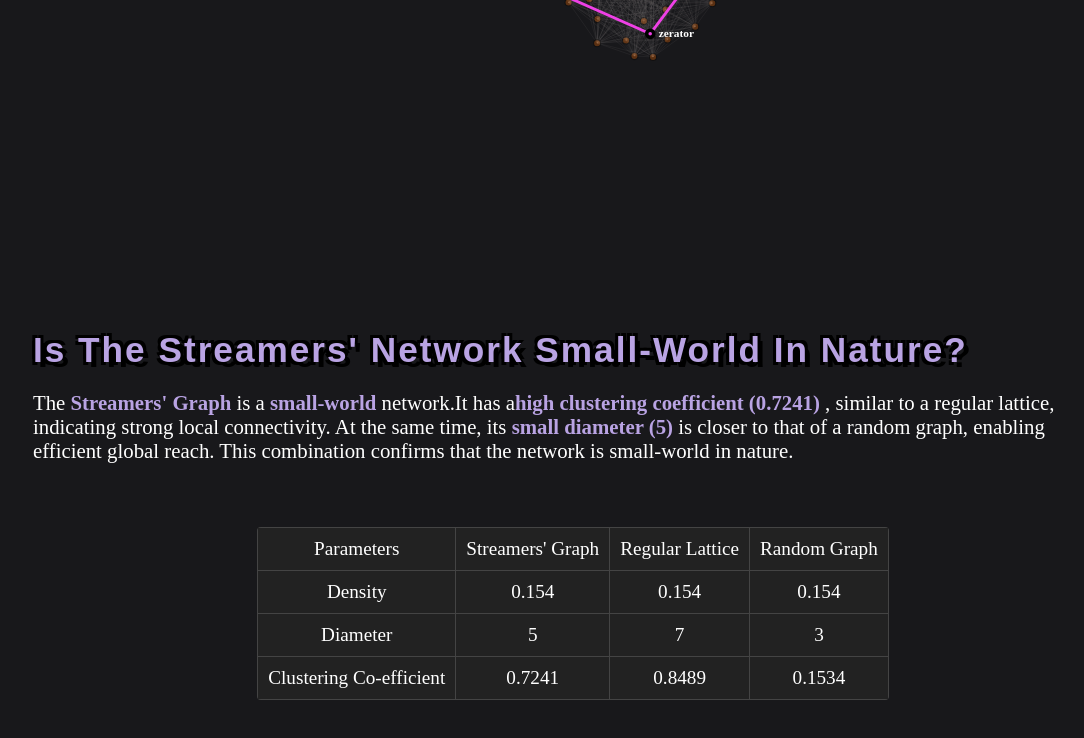
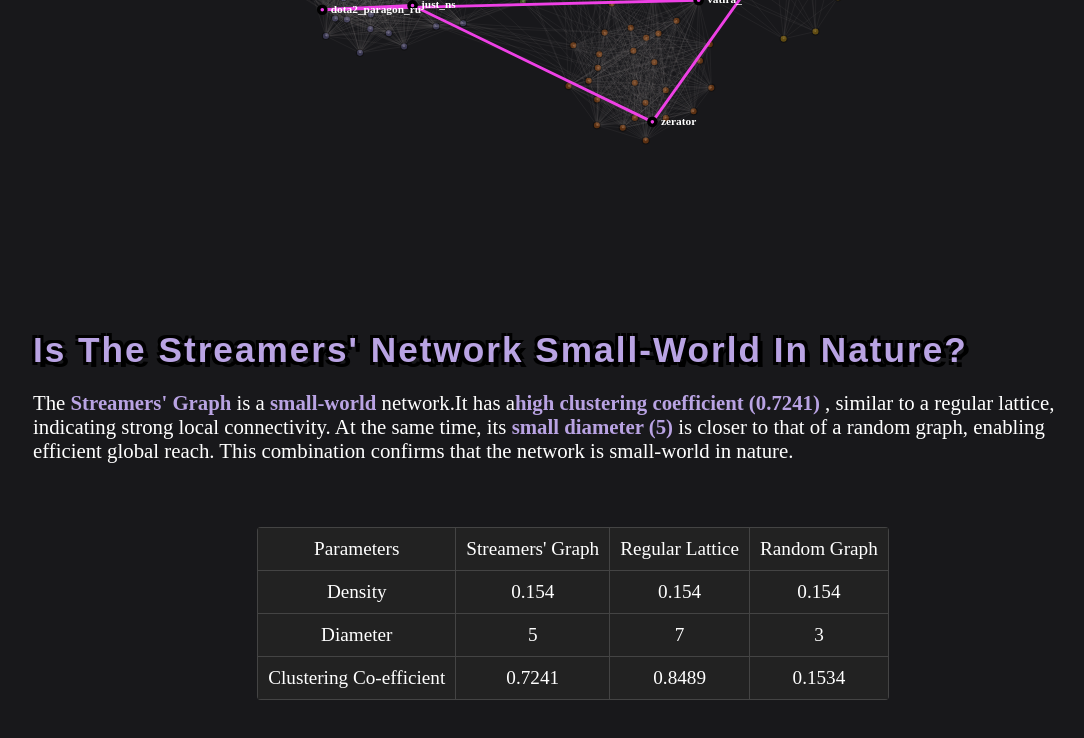
Before and after one commit to Adi-113/twitchanlyz, a plain HTML site: page index.html in a window 1280 px wide. Shown: the part 4746-5484 px from the top of the page, without its empty margins (67-1151 px from the left). Drawn offline with nearby package versions, Linux system fonts and the light colour scheme; animation ran at ten frames a second.

Commit message:
final changes

```diff
--- a/index.html
+++ b/index.html
@@ -83,7 +83,6 @@
       <p>The <strong>Streamers' Graph</strong> is a <strong>small-world</strong> network.It has a<strong>high clustering coefficient (0.7241)</strong> , similar to a regular lattice, indicating strong local connectivity.
          At the same time, its <strong>small diameter (5)</strong> is closer to that of a random graph, enabling efficient global reach. This combination confirms that the network is small-world in nature.</p>
     </div>
-    <div style="display: flex; align-items: flex-start; justify-content: center; gap: 40px;margin-top: 15px;">
       <div style="padding: 24px; margin: 0 8px; display: flex; flex-direction: column; align-items: center;text-align:center">
         <table style="border-collapse: collapse; min-width: 450px; background: #222; color: #fff; font-size: 1.2em; border-radius: 4px; overflow: hidden;">
           <tbody>
@@ -114,7 +113,6 @@
           </tbody>
         </table>
       </div>
-    </div>
     <script src="network.js"></script>
     <script src="bar.js"></script>
     <script src="pie.js"></script>
--- a/path.js
+++ b/path.js
@@ -19,7 +19,7 @@ const width5 = 1800;
       const sim = d3.forceSimulation(nodes)
         .force('link', d3.forceLink(links).id(d => d.id).distance(100).strength(0.8))
         .force('charge', d3.forceManyBody().strength(-400))
-        .force('center', d3.forceCenter(width5 / 2, height5 /5));
+        .force('center', d3.forceCenter(width5 / 2, height5 /4));
 
       const link = container5.append('g').selectAll('line')
         .data(links).join('line').attr('class','link').style('opacity','0.25');
```
